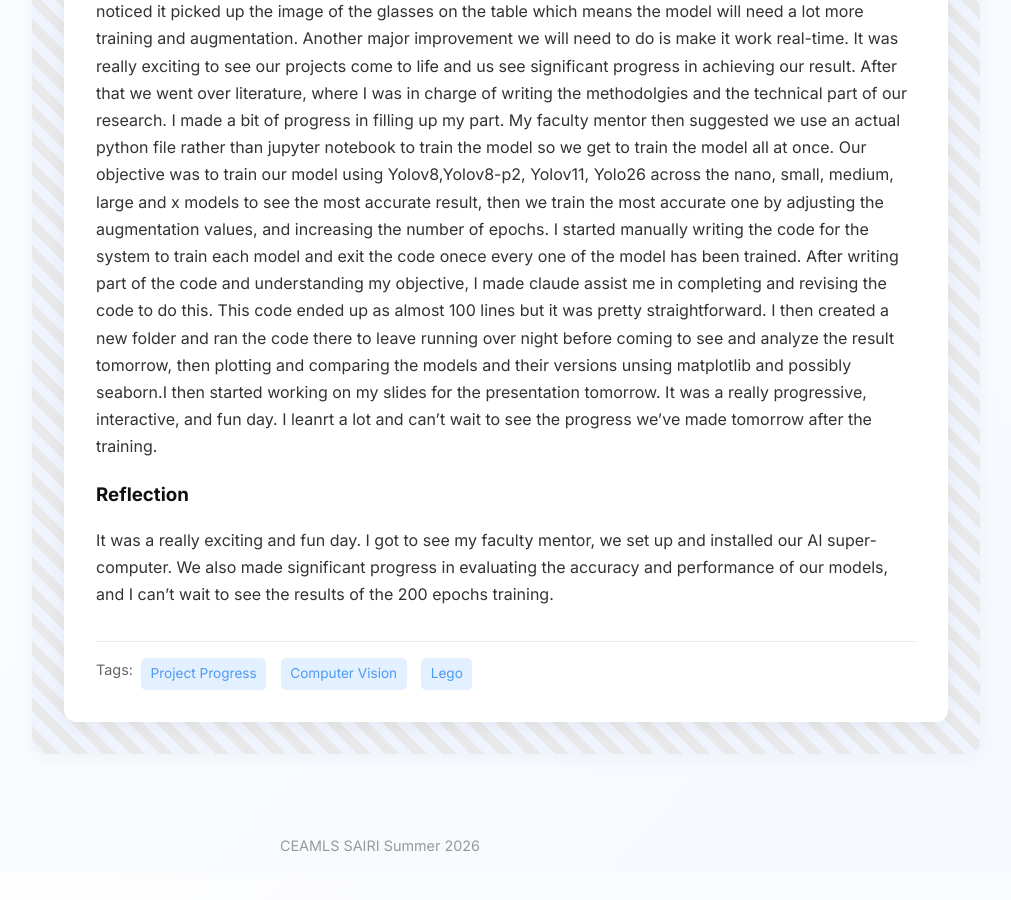
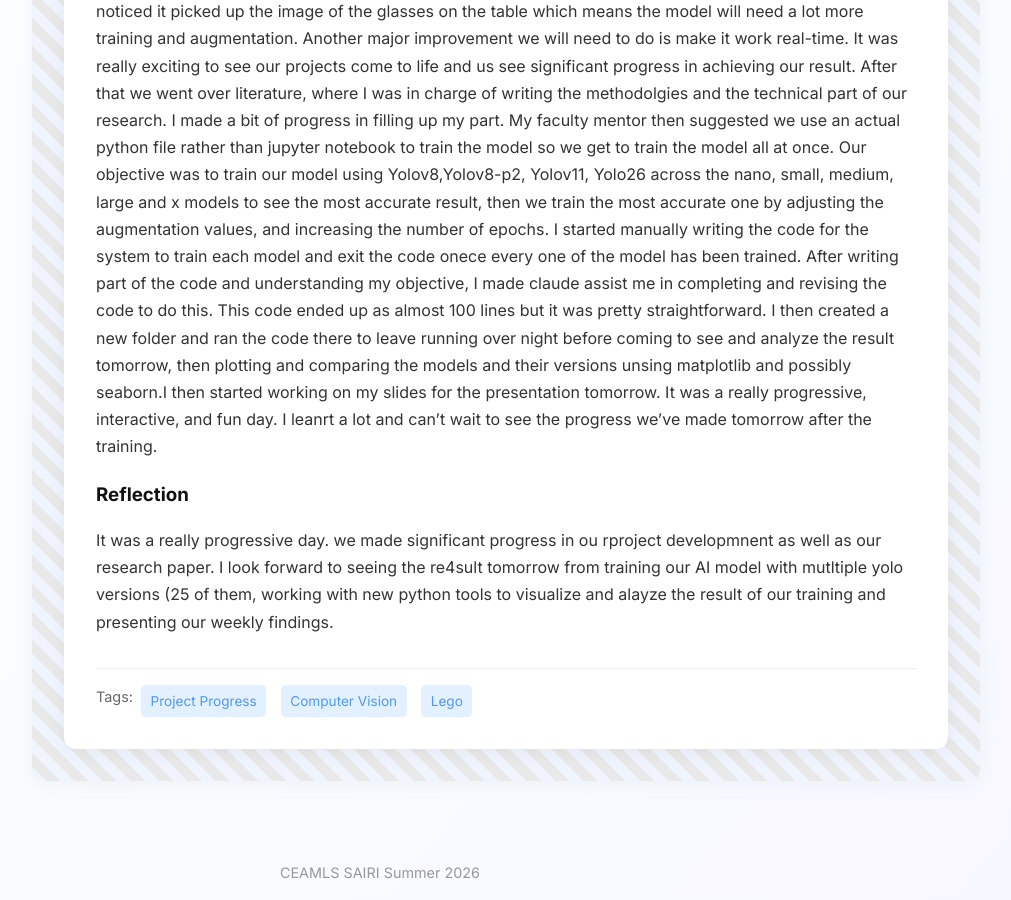
Before and after one commit to abdulahi-banji/abdulahi-banjiceamls26.github.io, a Jekyll site: the page built from _posts/2026-06-17-day-17.md, in a window 1280 px wide and 900 px high, scrolled down 588 px. Shown: the whole window, without its empty margins (260-1271 px from the left). Built offline with Jekyll 4.4.1, drawn with Linux system fonts in a browser that asks for light colours; before the commit the page ends 1461 px from its top, so only the background shows below that.

Commit message:
day 17 draft

```diff
--- a/_posts/2026-06-17-day-17.md
+++ b/_posts/2026-06-17-day-17.md
@@ -13,5 +13,5 @@ blockrs: |
   There were no blockers.
 
 reflection: |
-  It was a really exciting and fun day. I got to see my faculty mentor, we set up and installed our AI super-computer. We also made significant progress in evaluating the accuracy and performance of our models, and I can't wait to see the results of the 200 epochs training.
+  It was a really progressive day. we made significant progress in ou rproject developmnent as well as our research paper. I look forward to seeing the re4sult tomorrow from training our AI model with mutltiple yolo versions (25 of them, working with new python tools to visualize and alayze the result of our training and presenting our weekly findings.
 ---
```
